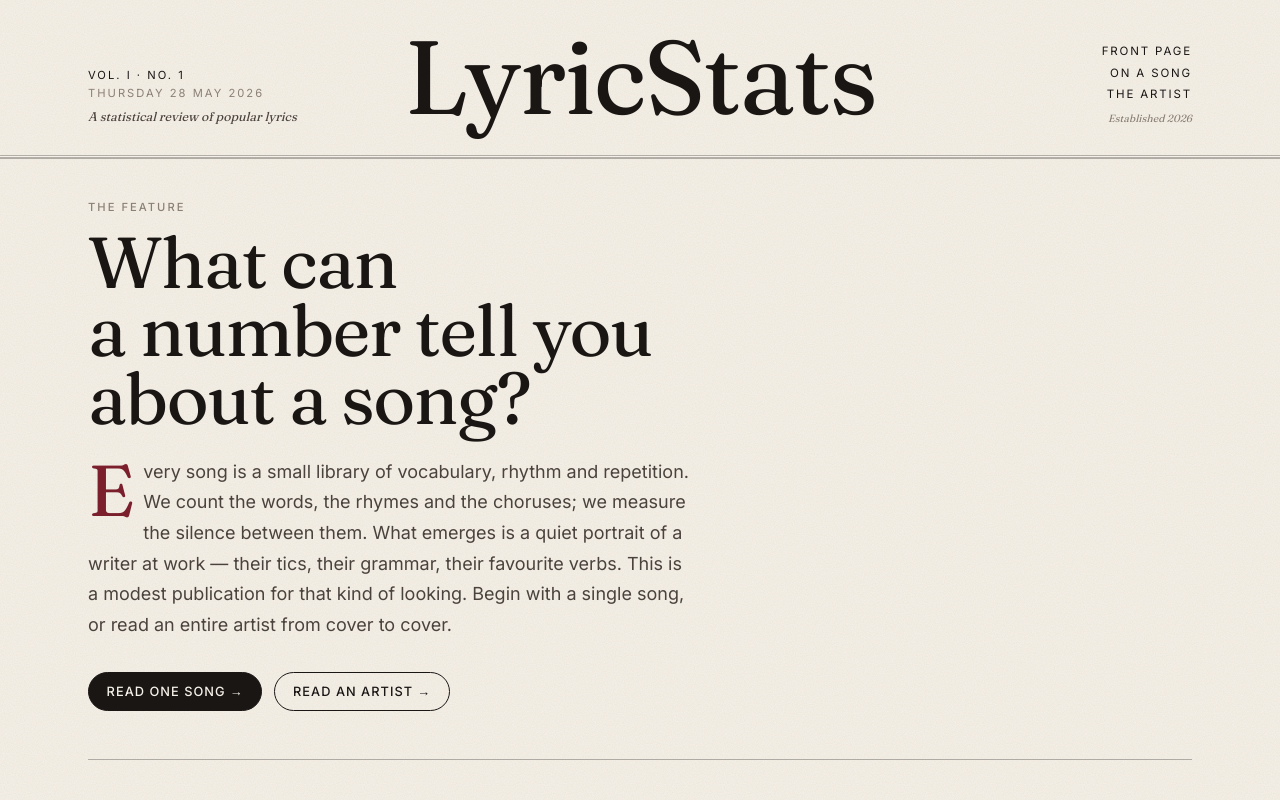
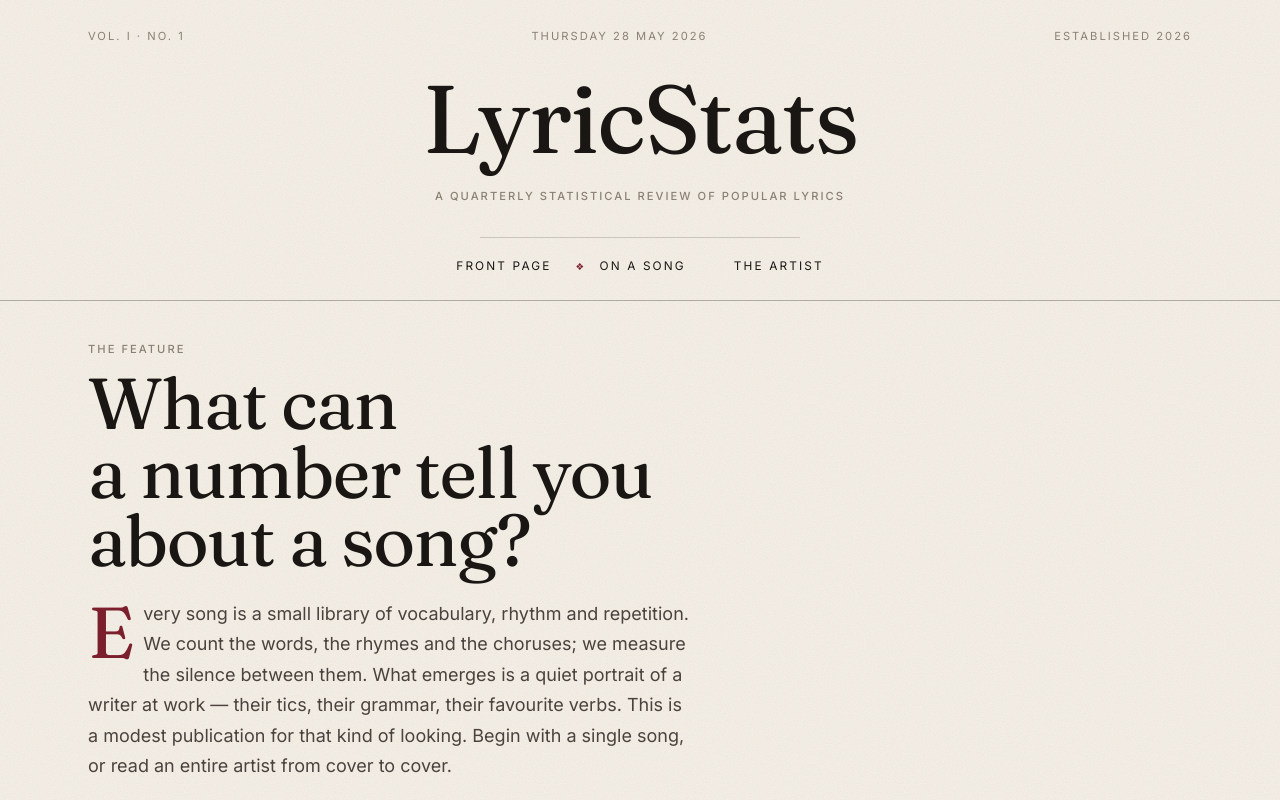
Before and after one commit to DavidCvetkovski/LyricStats, a Next.js app in the folder web/: page / in a window 1280 px wide. Shown: the top 800 px of the page. Built offline with nearby package versions, Linux system fonts and the light colour scheme.

Commit message:
Revert masthead to centered layout

```diff
--- a/web/components/Masthead.tsx
+++ b/web/components/Masthead.tsx
@@ -10,64 +10,51 @@ export function Masthead() {
 
   return (
     <header className="border-b border-rule-strong">
-      <div className="mx-auto max-w-6xl px-6 pt-7 pb-7">
-        <div className="grid items-end gap-y-6 sm:gap-y-4 sm:grid-cols-[1fr_auto_1fr]">
-          {/* Left rail — meta */}
-          <div className="hidden sm:flex flex-col text-[0.7rem] uppercase tracking-[0.18em] text-ink-mute leading-relaxed self-end">
-            <span className="text-ink">Vol. I · No. 1</span>
-            <span>{today}</span>
-            <span className="italic normal-case tracking-normal text-[0.78rem] text-ink-soft mt-1 font-serif">
-              A statistical review of popular lyrics
-            </span>
+      <div className="mx-auto max-w-6xl px-6 pt-7 pb-6">
+        {/* Folio strip — vol · date · established */}
+        <div className="flex items-center justify-between gap-6 text-[0.7rem] uppercase tracking-[0.18em] text-ink-mute">
+          <span>Vol. I · No. 1</span>
+          <span className="hidden sm:inline">{today}</span>
+          <span>Established 2026</span>
         </div>
 
         {/* Wordmark */}
-          <Link
-            href="/"
-            className="block text-center justify-self-center"
-            aria-label="LyricStats — home"
-          >
+        <Link href="/" className="block mt-7 text-center">
           <h1
             className="display text-ink leading-[0.88]"
             style={{
-                fontSize: "clamp(3.25rem, 9vw, 6.5rem)",
+              fontSize: "clamp(3rem, 8vw, 6rem)",
+              // larger optical size + softer terminals so the 'y' descender
+              // doesn't crowd the subtitle below at any viewport
               fontVariationSettings: '"opsz" 144, "SOFT" 50',
             }}
           >
             LyricStats
           </h1>
+          <p className="smallcaps mt-6 text-[0.68rem]">
+            A Quarterly Statistical Review of Popular Lyrics
+          </p>
         </Link>
 
-          {/* Right rail — nav */}
-          <nav className="hidden sm:flex flex-col items-end gap-1 text-[0.72rem] uppercase tracking-[0.16em] self-end">
+        {/* Hairline rule above nav — breathing room + a subtle separator */}
+        <hr className="hairline mt-8 mb-5 mx-auto max-w-xs opacity-60" />
+
+        {/* Navigation — at the bottom, spaced */}
+        <nav className="flex items-center justify-center gap-x-8 sm:gap-x-12 text-[0.74rem] uppercase tracking-[0.18em]">
           <Link href="/" className="hover:text-accent transition-colors">
             Front Page
           </Link>
-            <Link href="/song" className="hover:text-accent transition-colors">
+          <Link
+            href="/song"
+            className="hover:text-accent transition-colors relative before:content-['❖'] before:text-accent before:absolute before:-left-6 before:top-1/2 before:-translate-y-1/2 before:text-[0.6rem]"
+          >
             On a Song
           </Link>
           <Link href="/artist" className="hover:text-accent transition-colors">
             The Artist
           </Link>
-            <span className="text-ink-mute text-[0.65rem] mt-1 normal-case tracking-normal italic font-serif">
-              Established 2026
-            </span>
         </nav>
       </div>
-
-        {/* Mobile fallback — single small-caps row under the title */}
-        <div className="sm:hidden mt-5 flex items-center justify-between text-[0.65rem] uppercase tracking-[0.16em] text-ink-mute">
-          <span>{today}</span>
-          <nav className="flex gap-3 text-ink">
-            <Link href="/" className="hover:text-accent">Front</Link>
-            <Link href="/song" className="hover:text-accent">Song</Link>
-            <Link href="/artist" className="hover:text-accent">Artist</Link>
-          </nav>
-        </div>
-      </div>
-
-      {/* Double rule under masthead, like a broadsheet */}
-      <div className="h-[3px] border-y border-rule-strong bg-paper"></div>
     </header>
   );
 }
```
Lines whose indentation alone changed are shown as unchanged.
